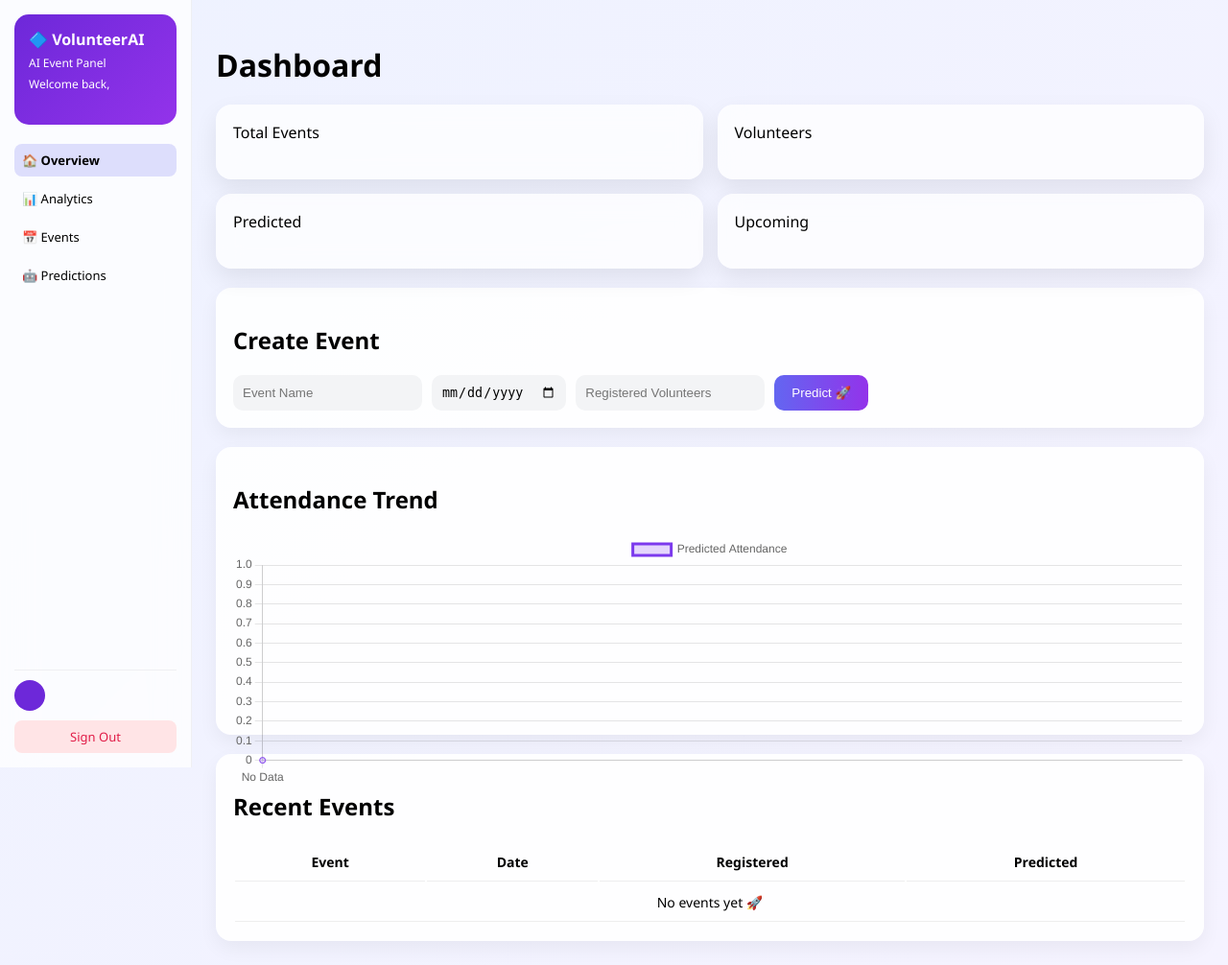
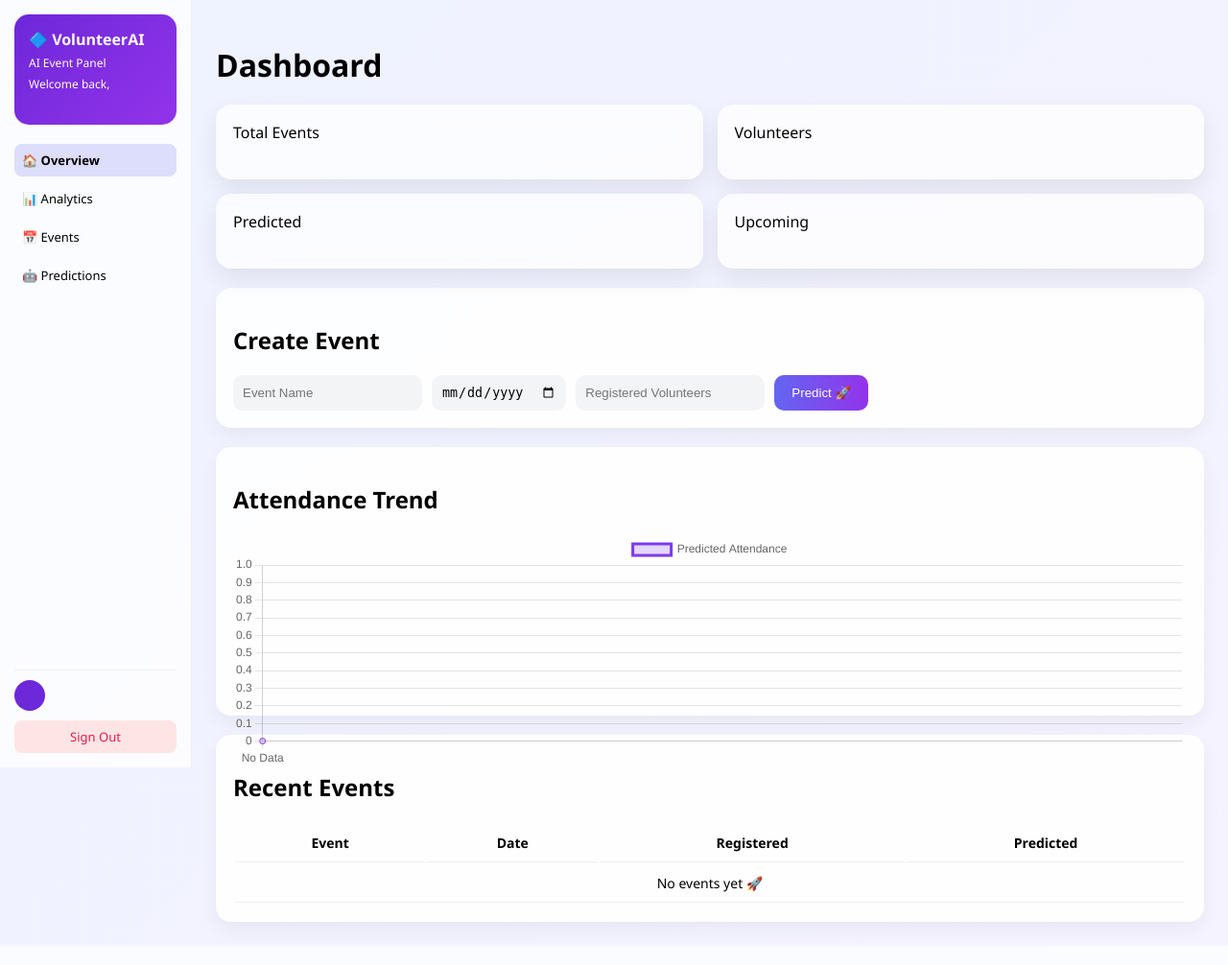
Before and after one commit to Rohitbhamare005/VolunteerAI, a Flask app: template templates/dashboard.html in a window 1280 px wide. Shown: the whole page at 96% size. After the commit the page ends 976 px from the top, so only its background shows below. Run offline with Flask 3, Linux system fonts and the light colour scheme; the template is opened without the code that fills it, so the values that code supplies are empty.

Commit message:
changes6

```diff
--- a/static/dashboard.css
+++ b/static/dashboard.css
@@ -192,7 +192,7 @@ h1 {
 
 /* 🔥 GRAPH (FIXED PROPERLY) */
 .graph-box {
-    height: 300px;
+    height: 280px;
 }
 
 #chart {
```
